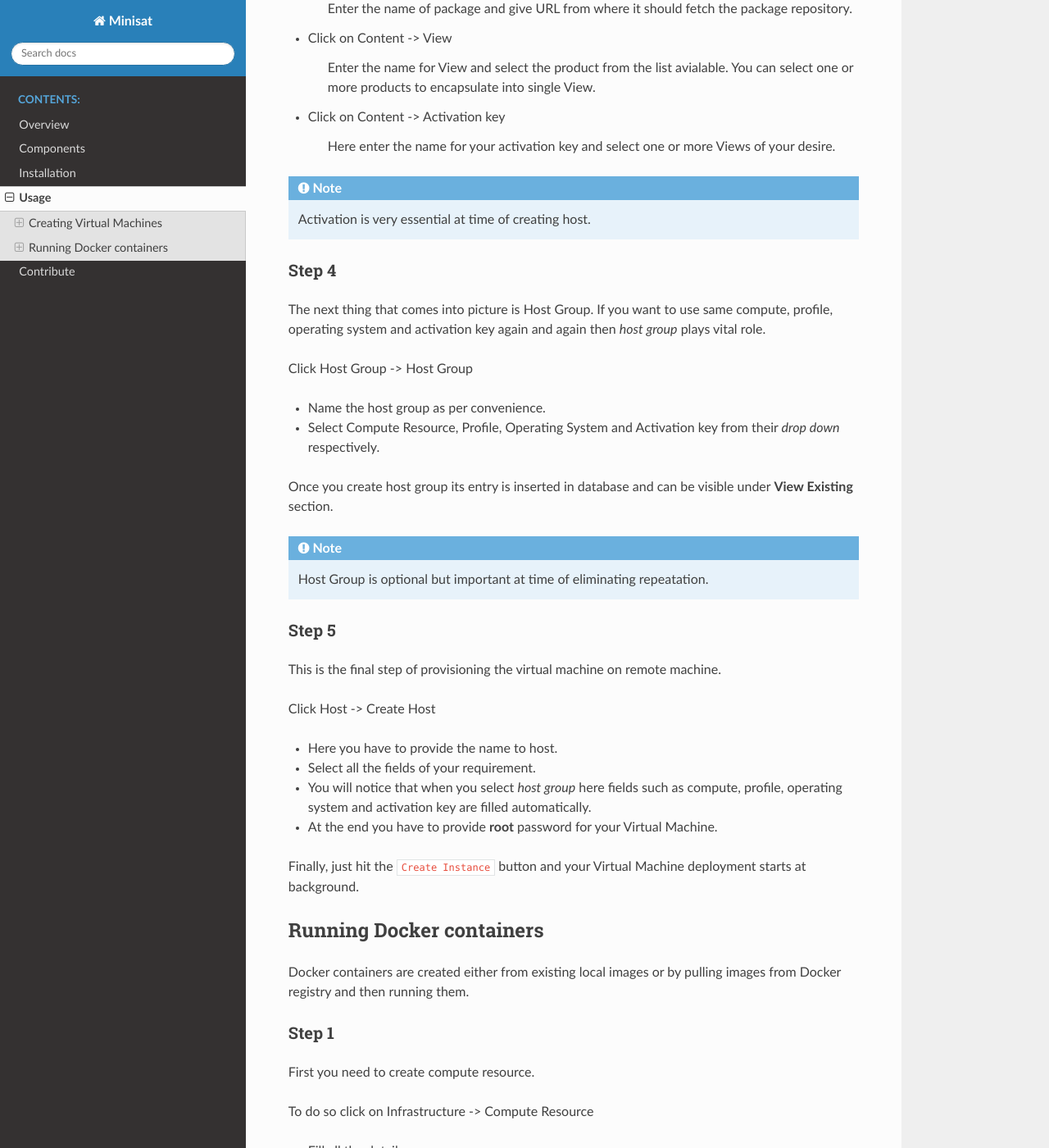
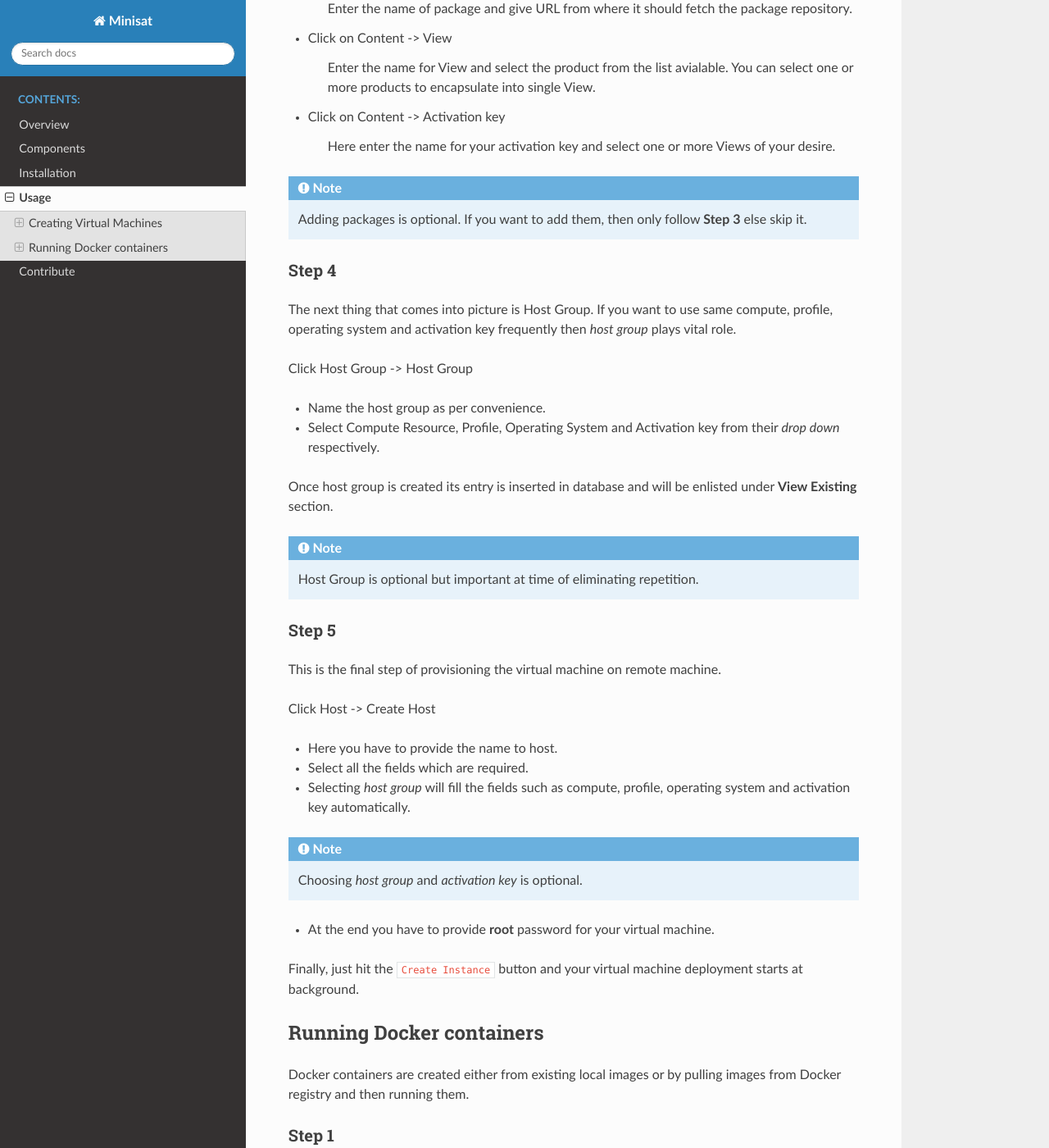
Before and after one commit to miniSat/Minisat, a Sphinx documentation site: the page built from docs/usage.rst, in a window 1280 px wide and 1400 px high, scrolled down 955 px. Shown: the whole window at 82% size. Built offline with Sphinx 7.4.7 and the Read the Docs theme 2.0.0, drawn with Linux system fonts in a browser that asks for light colours; some of the changed text lies outside the part shown.

Commit message:
Some minor changes in usage docs
Signed-off-by: Shailesh <shailesh.kolhapur@gmail.com>

```diff
--- a/docs/usage.rst
+++ b/docs/usage.rst
@@ -4,7 +4,8 @@
 Creating Virtual Machines
 -------------------------
 
-Follow the steps carefully so that you dont get any error while creating virtual machine. The steps are very easy only need is to follow them in order.
+Follow the steps carefully so that you don't get any error while provisioning virtual machine.
+Follow the below steps
 
 ++++++
 Step 1
@@ -15,7 +16,7 @@
 To do so click on Infrastructure -> Compute Resource
 
 * Fill all the details
-* Make sure there is no repeatation of name, remote system is reachable from your system and root password is correct.
+* Make sure there is no repetition of name, remote system is reachable from your system and root password is correct.
 * All the fields have validation.
 
 ++++++
@@ -26,10 +27,10 @@
 
 Click on Infrastructure -> Profile
 
-* Name your Profile, fill the fields of RAM, VCPUS and Disk Space
+* Name your Profile, fill the fields of RAM, virtual CPUs and Disk Space
 * Name should not get repeated.
 
-Once you click *Submit* Profile gets added to database and is visible in **View Existing** Section.
+Once you click *Submit* Profile gets added to database and is enlisted in **View Existing** Section.
 
 ++++++
 Step 3
@@ -51,25 +52,26 @@
 
 .. note::
 
-	Activation is very essential at time of creating host.
+	Adding packages is optional. If you want to add them, then only follow **Step 3** else skip it.
+
 
 ++++++
 Step 4
 ++++++
 
 The next thing that comes into picture is Host Group.
-If you want to use same compute, profile, operating system and activation key again and again then *host group* plays vital role.
+If you want to use same compute, profile, operating system and activation key frequently then *host group* plays vital role.
 
 Click Host Group -> Host Group
 
 * Name the host group as per convenience.
 * Select Compute Resource, Profile, Operating System and Activation key from their *drop down* respectively.
 
-Once you create host group its entry is inserted in database and can be visible under **View Existing** section.
+Once host group is created its entry is inserted in database and will be enlisted under **View Existing** section.
 
 .. note::
 
-	Host Group is optional but important at time of eliminating repeatation.
+	Host Group is optional but important at time of eliminating repetition.
 
 ++++++
 Step 5
@@ -81,13 +83,18 @@
 
 - Here you have to provide the name to host.
 
-- Select all the fields of your requirement.
+- Select all the fields which are required.
 
-- You will notice that when you select *host group* here fields such as compute, profile, operating system and activation key are filled automatically.
+- Selecting *host group* will fill the fields such as compute, profile, operating system and activation key automatically.
 
-- At the end you have to provide **root** password for your Virtual Machine.
+.. note::
 
-Finally, just hit the ``Create Instance`` button and your Virtual Machine deployment starts at background.
+	Choosing `host group` and `activation key` is optional.
+
+
+- At the end you have to provide **root** password for your virtual machine.
+
+Finally, just hit the ``Create Instance`` button and your virtual machine deployment starts at background.
 
 
 
@@ -120,17 +127,18 @@
 
 The previous step will now allow the server to perform SSH on remote Docker server and gather container related facts.
 
-To run a container from Docker image
+To deploy a Docker container on a compute resource
 
 * Enter name for container
 * Enter the Docker image and tag name
 * Provide the host port and container port
 * Select compute resource
+* To run containers in background select the *checkbox* provided there.
 
 ++++++
 Step 3
 ++++++
 
-Finally hit ``Run`` to run container.
+Finally hit ``Run`` to run image.
 
 Check running containers on dashboard under Docker containers tab.
```
